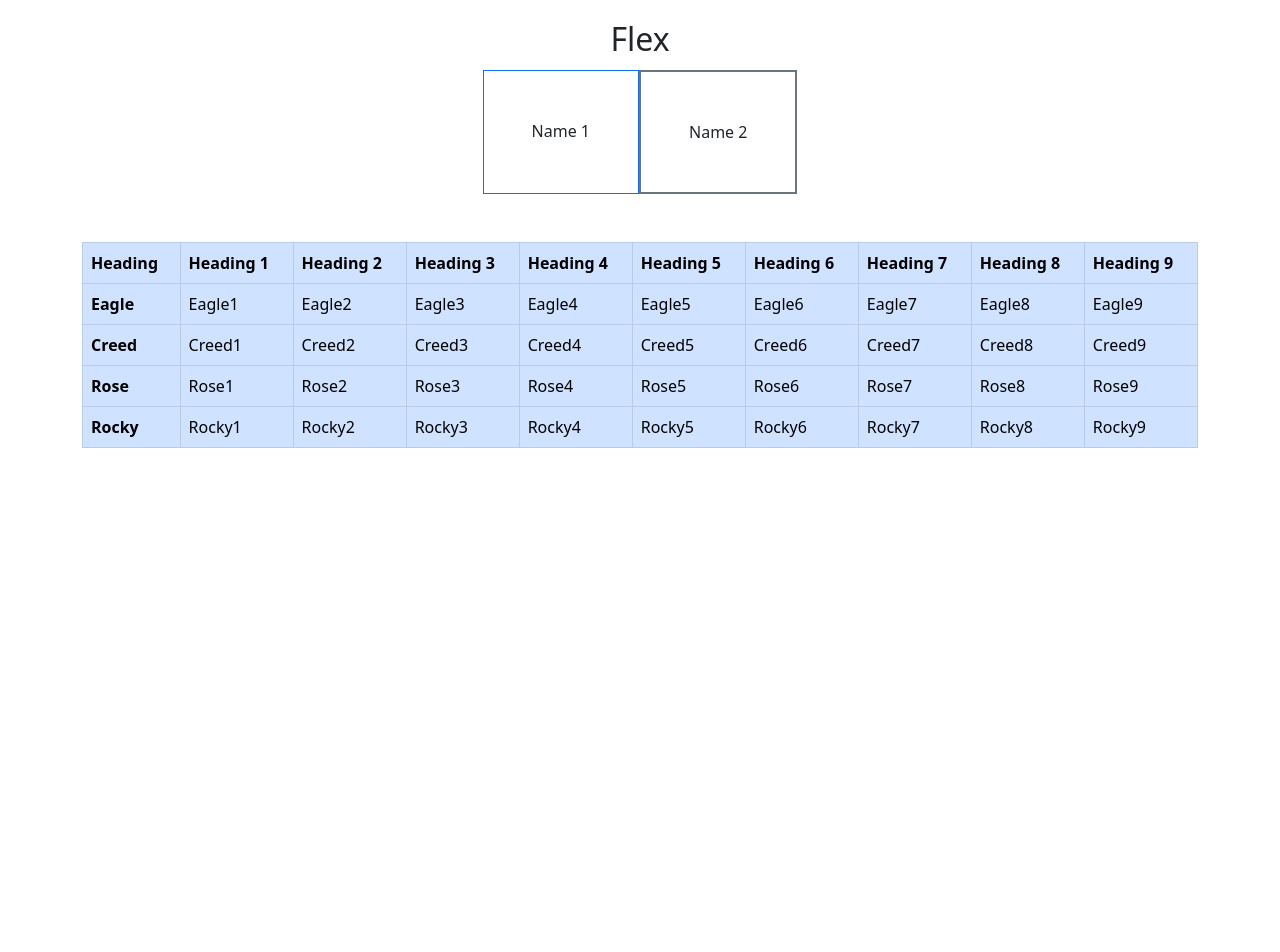
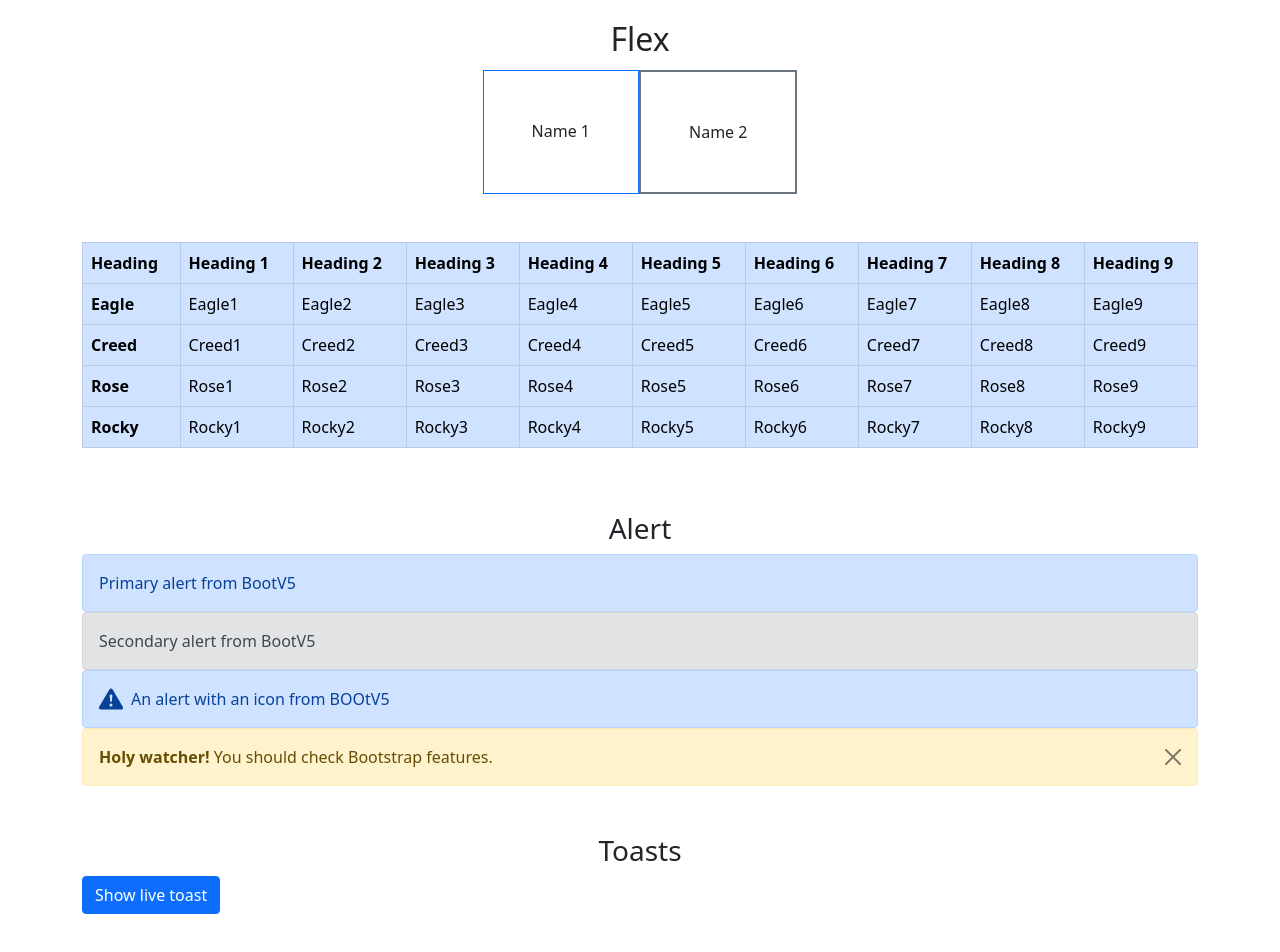
Before and after one commit to Rajan-7/Bootstrap, a plain HTML site: page bootstrap-bootcamp/index.html in a window 1280 px wide. Shown: the part 672-1624 px from the top of the page. Before the commit the page ends 1136 px from the top, so only its background shows below. Drawn offline with nearby package versions, Linux system fonts and the light colour scheme.

Commit message:
ft:alerts,toast

```diff
--- a/bootstrap-bootcamp/index.html
+++ b/bootstrap-bootcamp/index.html
@@ -8,6 +8,10 @@
       rel="stylesheet"
       integrity="sha384-EVSTQN3/azprG1Anm3QDgpJLIm9Nao0Yz1ztcQTwFspd3yD65VohhpuuCOmLASjC"
       crossorigin="anonymous"
+    />
+    <link
+      rel="stylesheet"
+      href="https://cdn.jsdelivr.net/npm/bootstrap-icons@1.3.0/font/bootstrap-icons.css"
     />
     <title>Document</title>
   </head>
@@ -173,10 +177,89 @@
         </table>
       </div>
     </div>
+    <div class="container my-5">
+      <h3 class="text-center">Alert</h3>
+      <div class="alert alert-primary m-0" role="alert">
+        Primary alert from BootV5
+      </div>
+      <div class="alert alert-secondary m-0" role="alert">
+        Secondary alert from BootV5
+      </div>
+      <div
+        class="alert alert-primary d-flex align-items-center m-0"
+        role="alert"
+      >
+        <svg
+          xmlns="http://www.w3.org/2000/svg"
+          width="24"
+          height="24"
+          fill="currentColor"
+          class="bi bi-exclamation-triangle-fill flex-shrink-0 me-2"
+          viewBox="0 0 16 16"
+          role="img"
+          aria-label="Warning:"
+        >
+          <path
+            d="M8.982 1.566a1.13 1.13 0 0 0-1.96 0L.165 13.233c-.457.778.091 1.767.98 1.767h13.713c.889 0 1.438-.99.98-1.767L8.982 1.566zM8 5c.535 0 .954.462.9.995l-.35 3.507a.552.552 0 0 1-1.1 0L7.1 5.995A.905.905 0 0 1 8 5zm.002 6a1 1 0 1 1 0 2 1 1 0 0 1 0-2z"
+          />
+        </svg>
+        <div>An alert with an icon from BOOtV5</div>
+      </div>
+      <div class="alert alert-warning alert-dismissible fade show" role="alert">
+        <strong>Holy watcher!</strong> You should check Bootstrap features.
+        <button
+          type="button"
+          class="btn-close"
+          data-bs-dismiss="alert"
+          aria-label="Close"
+        ></button>
+      </div>
+    </div>
+    <div class="container my-5">
+      <h3 class="text-center">Toasts</h3>
+
+      <button type="button" class="btn btn-primary" id="liveToastBtn">
+        Show live toast
+      </button>
+
+      <div class="position-fixed bottom-0 end-0 p-3" style="z-index: 11">
+        <div
+          id="liveToast"
+          class="toast"
+          role="alert"
+          aria-live="assertive"
+          aria-atomic="true"
+        >
+          <div class="toast-header">
+            <i class="bi bi-laptop m-1"></i>
+            <strong class="me-auto">Bootstrap</strong>
+            <small>11 mins ago</small>
+            <button
+              type="button"
+              class="btn-close"
+              data-bs-dismiss="toast"
+              aria-label="Close"
+            ></button>
+          </div>
+          <div class="toast-body">Hello, world! This is a toast message.</div>
+        </div>
+      </div>
+    </div>
     <script
       src="https://cdn.jsdelivr.net/npm/bootstrap@5.0.2/dist/js/bootstrap.bundle.min.js"
       integrity="sha384-MrcW6ZMFYlzcLA8Nl+NtUVF0sA7MsXsP1UyJoMp4YLEuNSfAP+JcXn/tWtIaxVXM"
       crossorigin="anonymous"
     ></script>
+    <script>
+      var toastTrigger = document.getElementById("liveToastBtn");
+      var toastLiveExample = document.getElementById("liveToast");
+      if (toastTrigger) {
+        toastTrigger.addEventListener("click", function () {
+          var toast = new bootstrap.Toast(toastLiveExample);
+
+          toast.show();
+        });
+      }
+    </script>
   </body>
 </html>
```
